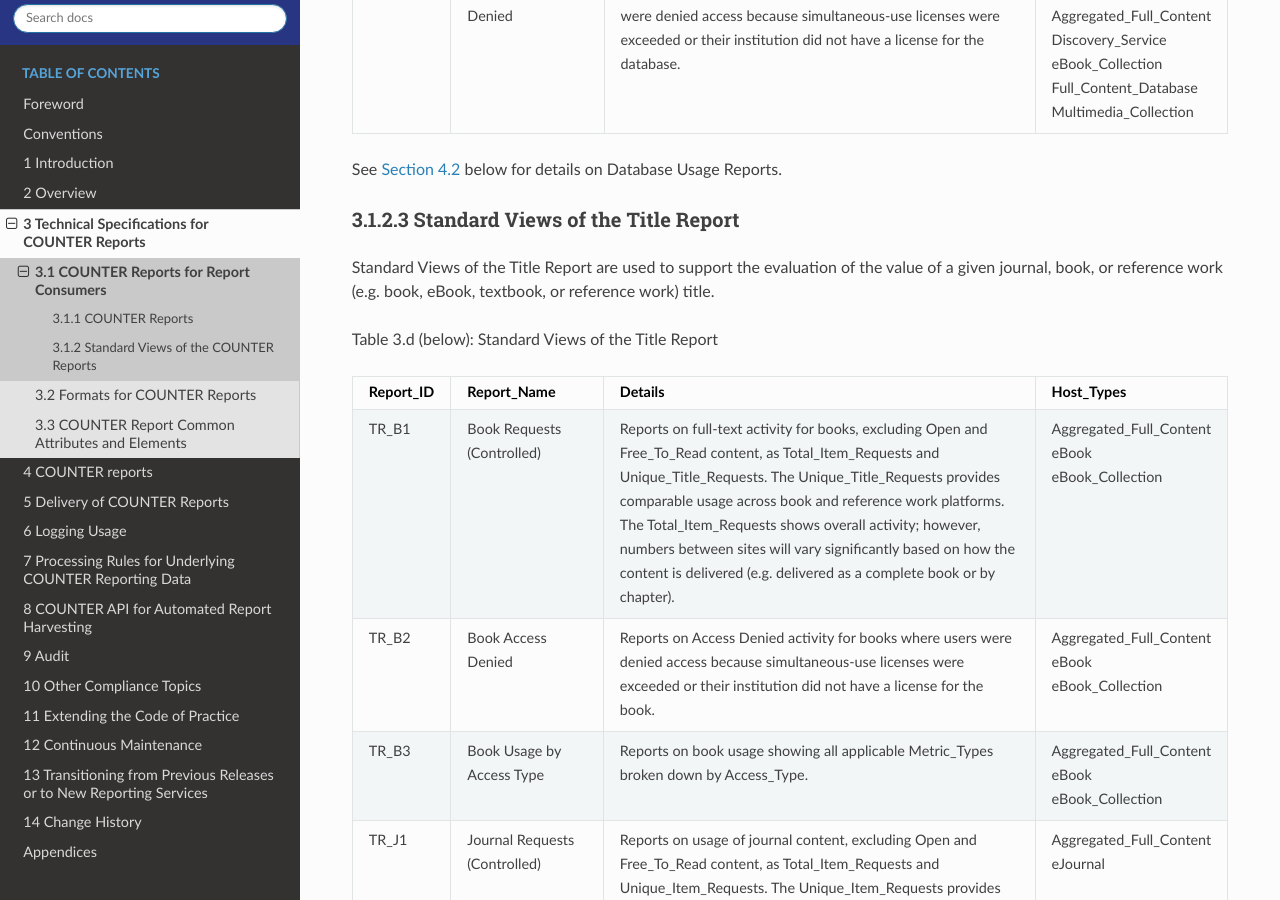
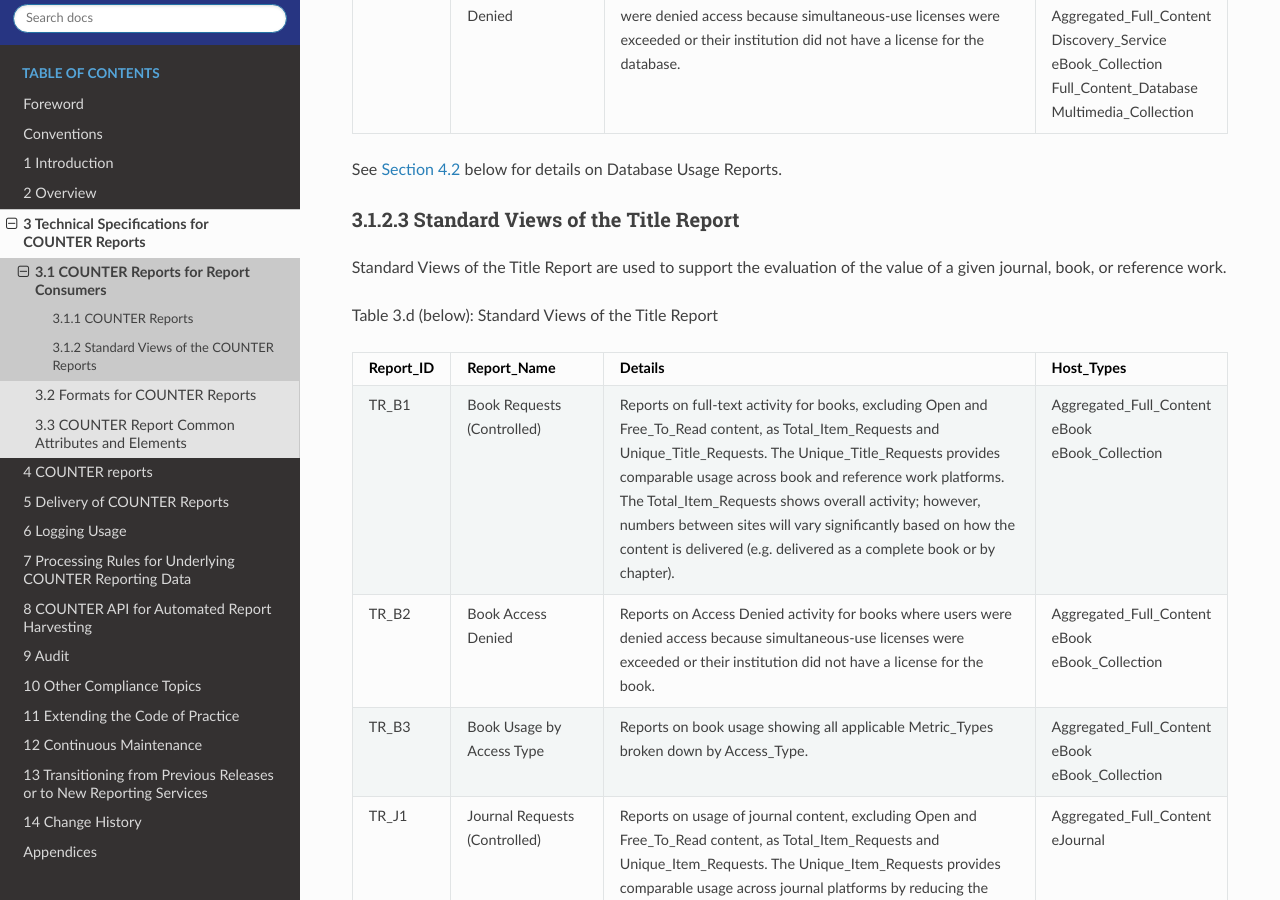
Before and after one commit to Project-Counter/cop5, a Sphinx documentation site: the page built from source/03-specifications/01-counter-reports-for-consumers.rst, in a window 1280 px wide and 900 px high, scrolled down 3026 px. Built offline with Sphinx 7.4.7 and the Read the Docs theme 3.1.0, drawn with Linux system fonts in a browser that asks for light colours.

Commit message:
Remove examples

```diff
--- a/source/03-specifications/01-counter-reports-for-consumers.rst
+++ b/source/03-specifications/01-counter-reports-for-consumers.rst
@@ -170,7 +170,7 @@
 Standard Views of the Title Report
 '''''''''''''''''''''''''''''''''''
 
-Standard Views of the Title Report are used to support the evaluation of the value of a given journal, book, or reference work (e.g. book, eBook, textbook, or reference work) title.
+Standard Views of the Title Report are used to support the evaluation of the value of a given journal, book, or reference work.
 
 Table 3.d (below): Standard Views of the Title Report
 
```
